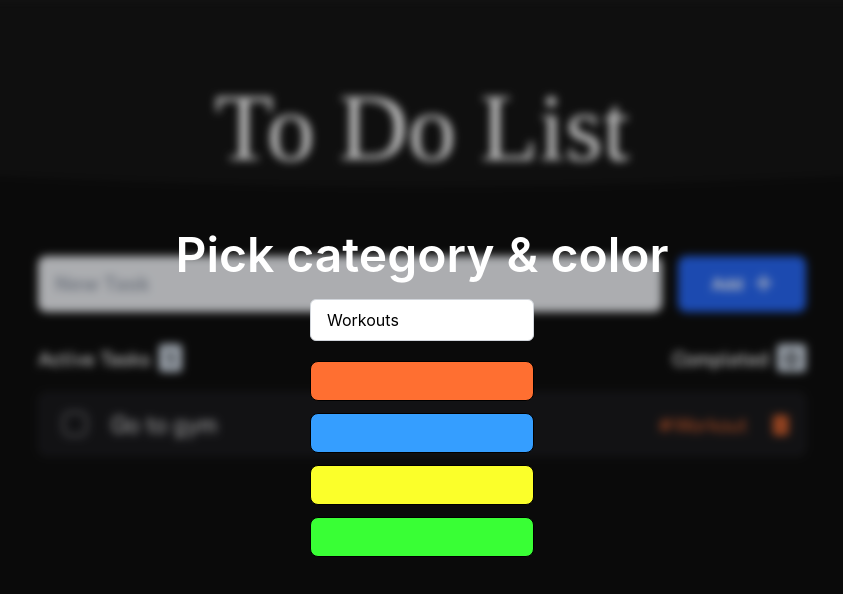
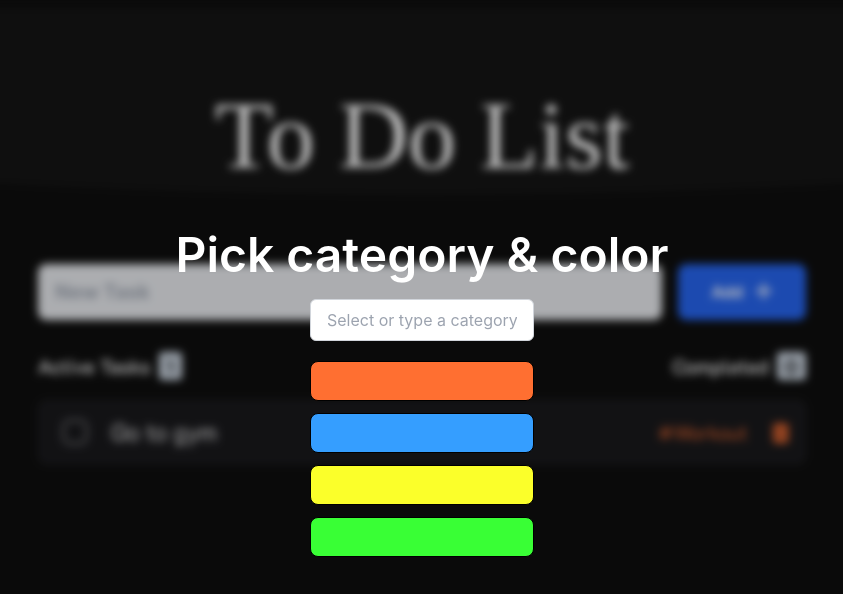
Before and after one commit to TGDRangaka/todo-list-react, a React (Create React App) app: page / in a window 1280 px wide. Both pictures are taken after typing "Sample" into the empty fields and a click on the button "Add". Shown: the top 594 px of the page, without its empty margins (218-1061 px from the left). Built offline with nearby package versions, Linux system fonts and the light colour scheme; a web font is replaced by a local one.

Commit message:
bug fixed

```diff
--- a/src/App.js
+++ b/src/App.js
@@ -25,7 +25,7 @@ function App() {
   }
 
   return (
-    <div className="App flex flex-col items-center align-middle text-white h-screen">
+    <div className="App flex flex-col items-center align-middle text-white h-screen p-2">
       <img src={topPath} className=" absolute -z-10" alt='top-png' />
       <h1 className="text-8xl text-center my-20 kranky-regular">To Do List</h1>
 
--- a/src/components/ColorPicker.js
+++ b/src/components/ColorPicker.js
@@ -1,7 +1,7 @@
 import React, { useState } from 'react';
 
 function ColorPicker({trigger, colors, setTrigger, categories, setCategories, task, setTasks}) {
-  const [selectedOption, setSelectedOption] = useState(categories[0]);
+  const [selectedOption, setSelectedOption] = useState("");
   const [isOpen, setIsOpen] = useState(false);
 
   const handleSelect = (option) => {
@@ -70,6 +70,7 @@ function ColorPicker({trigger, colors, setTrigger, categories, setCategories, ta
                               state: false,
                             },
                           ]);
+                        setSelectedOption("");
                         setTrigger(false)
                     }}
                     ></button>
--- a/src/components/Counts.js
+++ b/src/components/Counts.js
@@ -2,12 +2,12 @@ import React from 'react'
 
 function Counts({tasks}){
   return (
-    <div className="grid grid-cols-6 mt-8 mb-5 w-full text-xl k2d-medium">
-      <label className="col-span-4">
+    <div className="grid grid-cols-2 mt-8 mb-5 w-full text-xl k2d-medium">
+      <label>
         Active Tasks
         <div className="inline-block px-2 bg-slate-300 rounded ml-2 text-black font-semibold">{tasks.filter(task => !task.state).length}</div>
       </label>
-      <label className="col-span-2 text-right">
+      <label className="text-right">
         Completed
         <div className="inline-block px-2 bg-slate-300 rounded ml-2 text-black font-semibold">{tasks.filter(task => task.state).length}</div>
       </label>
```
